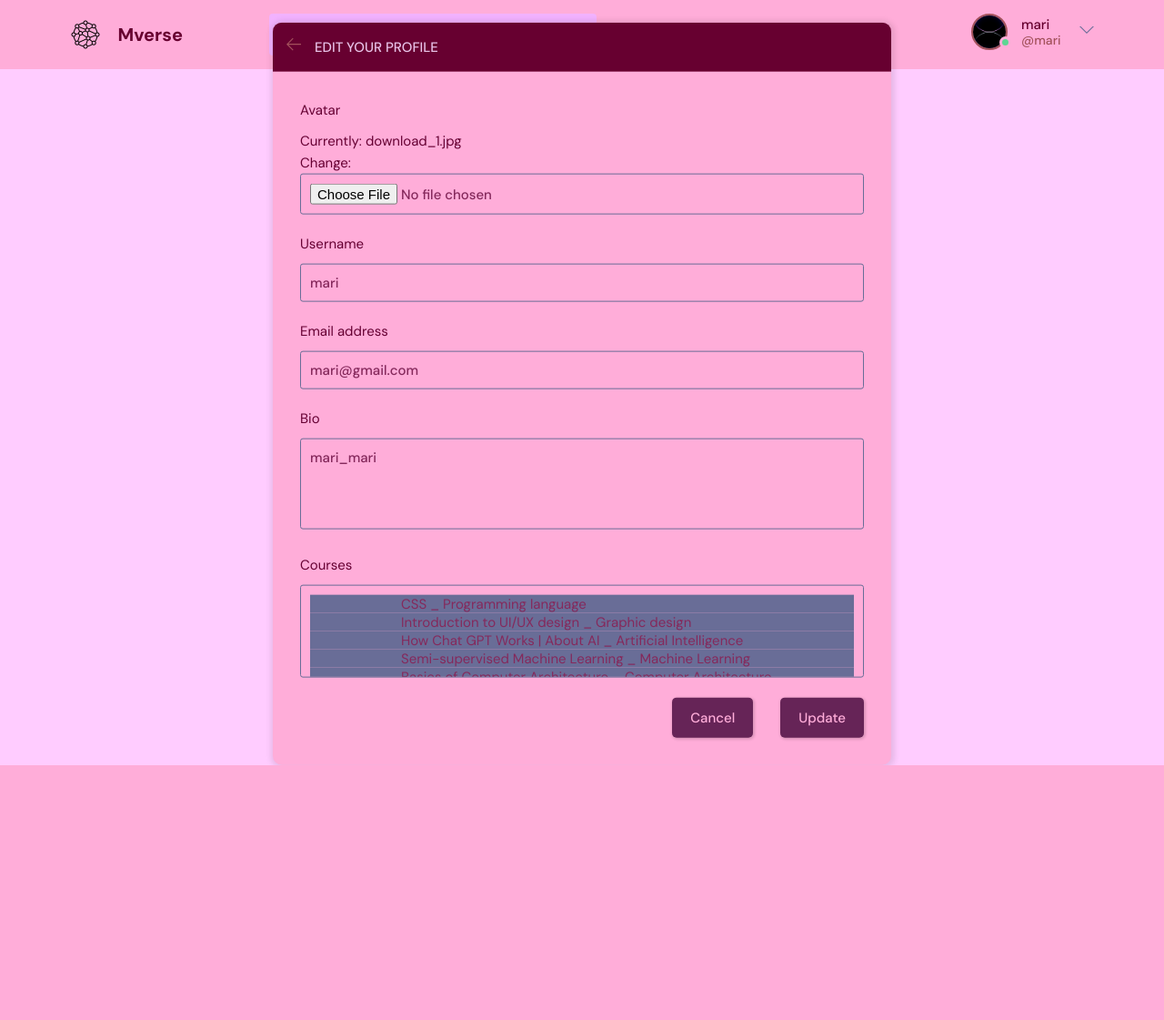
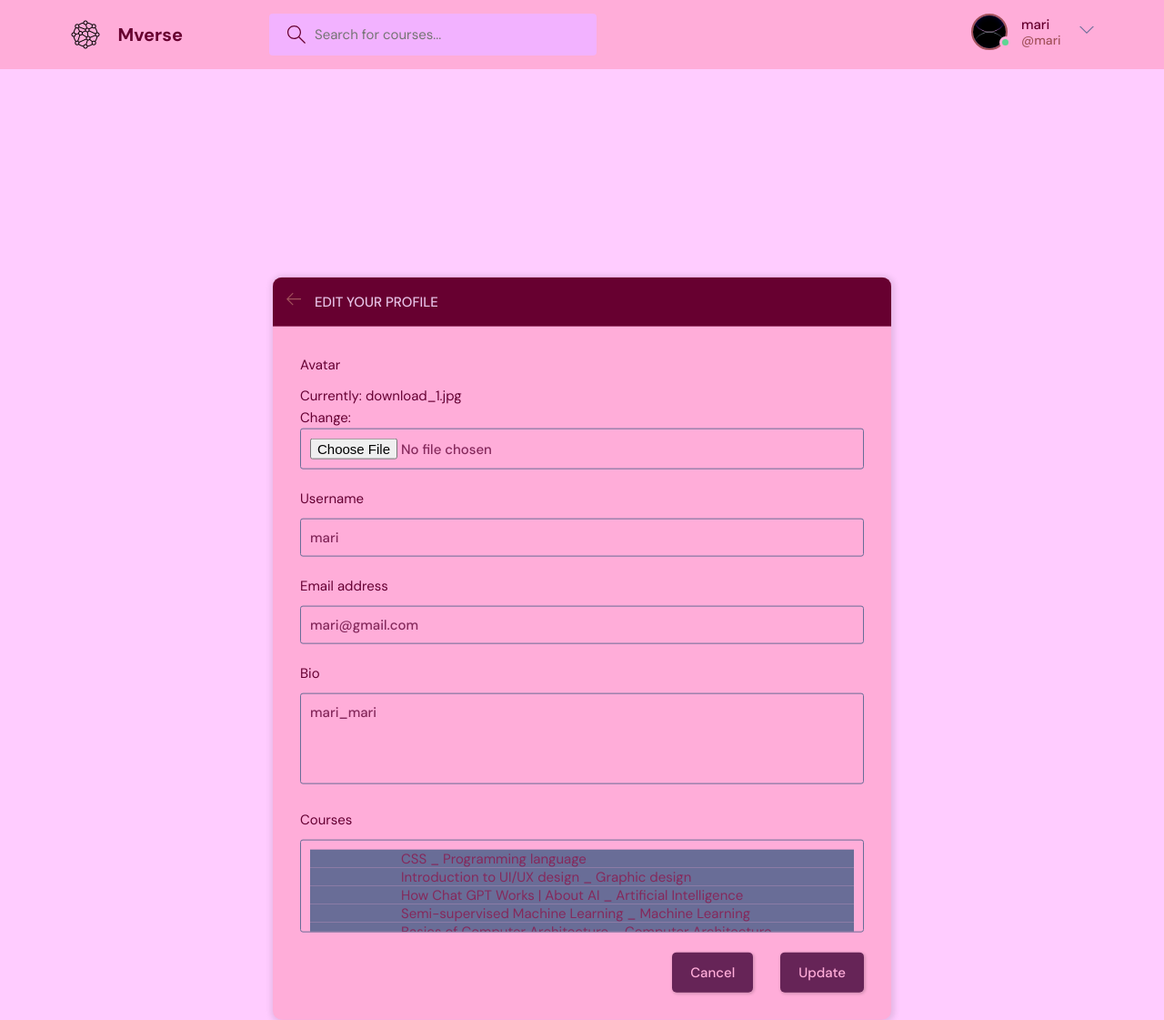
Before and after one commit to Marimiroshnikova/Final_App, a Django app: page /update_user/ in a window 1280 px wide. Shown: the whole page at 91% size. Before the commit the page ends 841 px from the top, so only its background shows below. Run offline with Django 5.2, Linux system fonts and the light colour scheme; a user stored in the database is signed in; data comes from the database, SQL or seed files in the repository; both versions use the stored data as it was after the commit; tables that the repository leaves empty hold one stand-in row (values such as "Sample post").

Commit message:
first commit

```diff
--- a/myweb/base/templates/base/add_course.html
+++ b/myweb/base/templates/base/add_course.html
@@ -4,7 +4,7 @@
 
 {% block content %}
 
-
+{% load static %}
     <main class="create-room layout">
         <div class="container">
           <div class="layout__box">
--- a/myweb/base/templates/base/update_user.html
+++ b/myweb/base/templates/base/update_user.html
@@ -3,7 +3,9 @@
 {% block title %} <title>Update Profile</title>{% endblock %}
 {% block content %}
 
-    <main class="update-account layout">
+
+{% load static %}
+        <main class="update-account layout"  style="padding-top: 190px">
             <div class="container">
                 <div class="layout__box">
                     <div class="layout__boxHeader">
@@ -43,4 +45,5 @@
             </div>
           </div>
         </main>
+
 {% endblock %}
--- a/myweb/static/styles/Styles.css
+++ b/myweb/static/styles/Styles.css
@@ -803,7 +803,10 @@
 ================================*/
 
 .update-account.layout .layout__box {
+
   max-width: 68rem;
+  margin-top: 280px;
+  margin-bottom: 100px;
 }
 
 /*==============================
```
Also changed, not shown: myweb/base/templates/base/courses.html (+8 -1 lines), myweb/base/templates/base/open.html (+7 -2 lines), myweb/static/styles/style.css (deleted, +0 -8 lines), myweb/db.sqlite3. Lines whose indentation alone changed are shown as unchanged.
